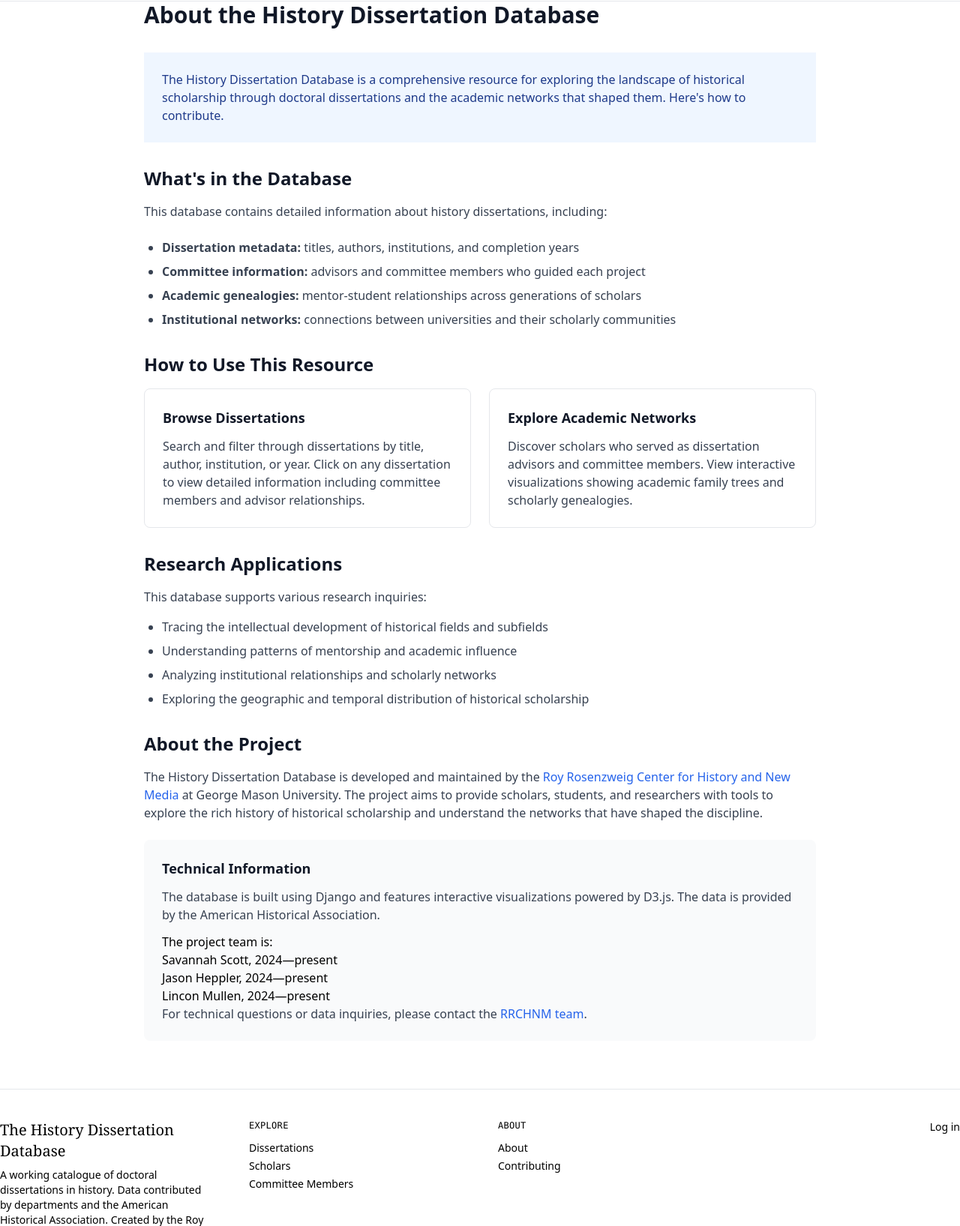
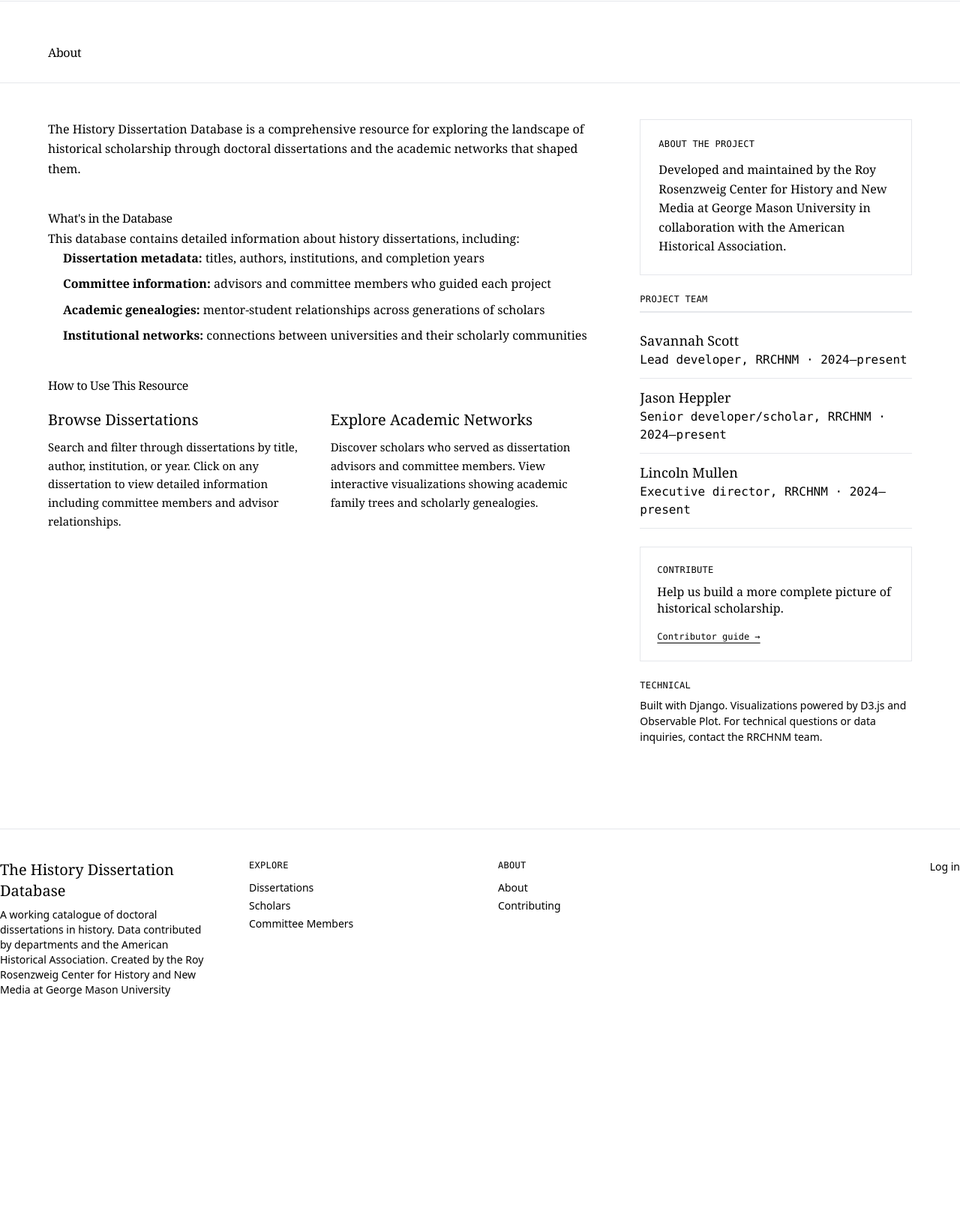
Before and after one commit to chnm/diss-db, a Django app: page /about/ in a window 1280 px wide. Shown: the part 162-1797 px from the top of the page at 75% size. After the commit the page ends 1491 px from the top, so only its background shows below. Run offline with Django 5.2, Linux system fonts and the light colour scheme; data comes from the database, SQL or seed files in the repository; tables that the repository leaves empty hold one stand-in row (values such as "Sample post"); parts of the project's set-up code (start-up, migrations or seed data) failed here and were passed over; some libraries are stand-ins or nearby versions.

Commit message:
restyle about, contributing, and network viz pages
About page with two-column layout, project team list, and contribute
CTA. Contributing page with serif body copy and rule-heavy section
headers. Network viz page with Archive-styled controls, tooltip, and
school selector.

Co-Authored-By: Claude Opus 4.6 (1M context) <noreply@anthropic.com>

```diff
--- a/templates/about.html
+++ b/templates/about.html
@@ -5,82 +5,105 @@
 {% endblock title %}
 
 {% block main %}
-<div class="max-w-4xl mx-auto">
-    <div class="prose prose-lg max-w-none">
-        <h1 class="text-3xl font-bold text-gray-900 mb-8">About the History Dissertation Database</h1>
+<section class="page-section border-b border-line px-16 pb-7 pt-14">
+	<h1 class="font-serif text-display-lg m-0 font-medium tracking-tight">About</h1>
+</section>
 
-        <div class="bg-blue-50 p-6 mb-8">
-            <p class="text-blue-900">
+<section class="about-grid page-section grid grid-cols-[2fr_1fr] gap-16 px-16 py-12">
+	<div>
+		<div class="font-serif text-body-lg leading-[1.65] text-ink">
+			<p class="mt-0">
 				The History Dissertation Database is a comprehensive resource for exploring the landscape of historical scholarship
-                through doctoral dissertations and the academic networks that shaped them. <a href="{% url 'contributing' %}">Here's how to contribute</a>.
+				through doctoral dissertations and the academic networks that shaped them.
 			</p>
+
+			<div class="rule-heavy mt-10">
+				<h2 class="font-serif text-heading m-0 font-medium tracking-tight">What's in the Database</h2>
 			</div>
-
-        <h2 class="text-2xl font-semibold text-gray-900 mt-8 mb-4">What's in the Database</h2>
-        <p class="text-gray-700 mb-6">
-            This database contains detailed information about history dissertations, including:
-        </p>
-        <ul class="list-disc pl-6 mb-6 text-gray-700 space-y-2">
-            <li><strong>Dissertation metadata:</strong> titles, authors, institutions, and completion years</li>
-            <li><strong>Committee information:</strong> advisors and committee members who guided each project</li>
-            <li><strong>Academic genealogies:</strong> mentor-student relationships across generations of scholars</li>
-            <li><strong>Institutional networks:</strong> connections between universities and their scholarly communities</li>
+			<p>This database contains detailed information about history dissertations, including:</p>
+			<ul class="mb-6 pl-5">
+				<li class="mb-2"><strong>Dissertation metadata:</strong> titles, authors, institutions, and completion years</li>
+				<li class="mb-2"><strong>Committee information:</strong> advisors and committee members who guided each project</li>
+				<li class="mb-2"><strong>Academic genealogies:</strong> mentor-student relationships across generations of scholars</li>
+				<li class="mb-2"><strong>Institutional networks:</strong> connections between universities and their scholarly communities</li>
 			</ul>
 
-        <h2 class="text-2xl font-semibold text-gray-900 mt-8 mb-4">How to Use This Resource</h2>
-        <div class="grid md:grid-cols-2 gap-6 mb-8">
-            <div class="bg-white p-6 border border-gray-200 rounded-lg">
-                <h3 class="text-lg font-semibold text-gray-900 mb-3">Browse Dissertations</h3>
-                <p class="text-gray-700">
+			<div class="rule-heavy mt-10">
+				<h2 class="font-serif text-heading m-0 font-medium tracking-tight">How to Use This Resource</h2>
+			</div>
+			<div class="mb-8 grid grid-cols-2 gap-[28px]">
+				<div class="pt-4">
+					<div class="font-serif text-[20px] font-medium mb-2">Browse Dissertations</div>
+					<p class="text-[15px] text-ink2 m-0">
 						Search and filter through dissertations by title, author, institution, or year.
 						Click on any dissertation to view detailed information including committee members and advisor relationships.
 					</p>
 				</div>
-            <div class="bg-white p-6 border border-gray-200 rounded-lg">
-                <h3 class="text-lg font-semibold text-gray-900 mb-3">Explore Academic Networks</h3>
-                <p class="text-gray-700">
+				<div class="pt-4">
+					<div class="font-serif text-[20px] font-medium mb-2">Explore Academic Networks</div>
+					<p class="text-[15px] text-ink2 m-0">
 						Discover scholars who served as dissertation advisors and committee members.
 						View interactive visualizations showing academic family trees and scholarly genealogies.
 					</p>
 				</div>
 			</div>
+		</div>
+	</div>
 
-        <h2 class="text-2xl font-semibold text-gray-900 mt-8 mb-4">Research Applications</h2>
-        <p class="text-gray-700 mb-4">
-            This database supports various research inquiries:
-        </p>
-        <ul class="list-disc pl-6 mb-8 text-gray-700 space-y-2">
-            <li>Tracing the intellectual development of historical fields and subfields</li>
-            <li>Understanding patterns of mentorship and academic influence</li>
-            <li>Analyzing institutional relationships and scholarly networks</li>
-            <li>Exploring the geographic and temporal distribution of historical scholarship</li>
-        </ul>
-
-        <h2 class="text-2xl font-semibold text-gray-900 mt-8 mb-4">About the Project</h2>
-        <p class="text-gray-700 mb-6">
-            The History Dissertation Database is developed and maintained by the
-            <a href="https://rrchnm.org" class="text-blue-600 hover:text-blue-800 font-medium">Roy Rosenzweig Center for History and New Media</a>
-            at George Mason University. The project aims to provide scholars, students, and researchers with tools to explore
-            the rich history of historical scholarship and understand the networks that have shaped the discipline.
-        </p>
-
-        <div class="bg-gray-50 p-6 rounded-lg">
-            <h3 class="text-lg font-semibold text-gray-900 mb-3">Technical Information</h3>
-            <p class="text-gray-700 mb-3">
-                The database is built using Django and features interactive visualizations powered by D3.js.
-                The data is provided by the American Historical Association.
-            </p>
-            <p>The project team is:</p>
-              <ul>
-              <li>Savannah Scott, 2024&mdash;present</li>
-              <li>Jason Heppler, 2024&mdash;present</li>
-              <li>Lincon Mullen, 2024&mdash;present</li>
-              </ul>
-            <p class="text-gray-700">
-                For technical questions or data inquiries, please contact the
-                <a href="https://rrchnm.org" class="text-blue-600 hover:text-blue-800 font-medium">RRCHNM team</a>.
+	<aside>
+		{# About the project #}
+		<div class="card-callout border border-line bg-paper3 p-6 mb-6">
+			<div class="font-mono text-xs font-medium uppercase tracking-wide text-accent mb-3.5">About the project</div>
+			<div class="font-serif text-[16px] leading-[1.6] text-ink">
+				<p class="mt-0">
+					Developed and maintained by the
+					<a href="https://rrchnm.org" class="text-accent">Roy Rosenzweig Center for History and New Media</a>
+					at George Mason University in collaboration with the <a href="https://historians.org" class="text-accent">American Historical Association</a>.
 				</p>
 			</div>
 		</div>
+
+		{# Team #}
+		<div class="mb-6">
+			<div class="font-mono text-xs font-medium uppercase tracking-wide text-mute mb-3 pb-2 border-b-2 border-ink">Project team</div>
+			<div class="py-3 border-b border-line2">
+				<div class="font-serif text-[18px] font-medium">Savannah Scott</div>
+				<div class="font-mono text-meta-sm text-mute">Lead developer, RRCHNM &middot; 2024–present</div>
 			</div>
+			<div class="py-3 border-b border-line2">
+				<div class="font-serif text-[18px] font-medium">Jason Heppler</div>
+				<div class="font-mono text-meta-sm text-mute">Senior developer/scholar, RRCHNM &middot; 2024–present</div>
+			</div>
+			<div class="py-3 border-b border-line2">
+				<div class="font-serif text-[18px] font-medium">Lincoln Mullen</div>
+				<div class="font-mono text-meta-sm text-mute">Executive director, RRCHNM &middot; 2024–present</div>
+			</div>
+		</div>
+
+		{# Contribute CTA #}
+		<div class="card-callout bg-paper2 p-[22px] border border-line">
+			<div class="font-mono text-xs font-medium uppercase tracking-wide text-accent mb-2.5">Contribute</div>
+			<div class="font-serif text-body-lg leading-[1.4] mb-3 font-medium">
+				Help us build a more complete picture of historical scholarship.
+			</div>
+			<a href="{% url 'contributing' %}" class="font-mono text-xs font-medium text-ink underline underline-offset-4">Contributor guide →</a>
+		</div>
+
+		{# Technical #}
+		<div class="mt-6">
+			<div class="font-mono text-xs font-medium uppercase tracking-wide text-mute mb-2">Technical</div>
+			<p class="text-[14px] text-ink2 m-0">
+				Built with Django. Visualizations powered by D3.js and Observable Plot.
+				For technical questions or data inquiries, contact the
+				<a href="https://rrchnm.org" class="text-accent">RRCHNM team</a>.
+			</p>
+		</div>
+	</aside>
+</section>
+
+<style>
+@media (max-width: 1024px) {
+	.about-grid { grid-template-columns: 1fr !important; gap: 40px !important; padding: 32px 24px !important; }
+}
+</style>
 {% endblock main %}
```
Also changed, not shown: templates/contributing.html (+75 -50 lines), templates/network_viz.html (+40 -95 lines). Lines whose indentation alone changed are shown as unchanged.
